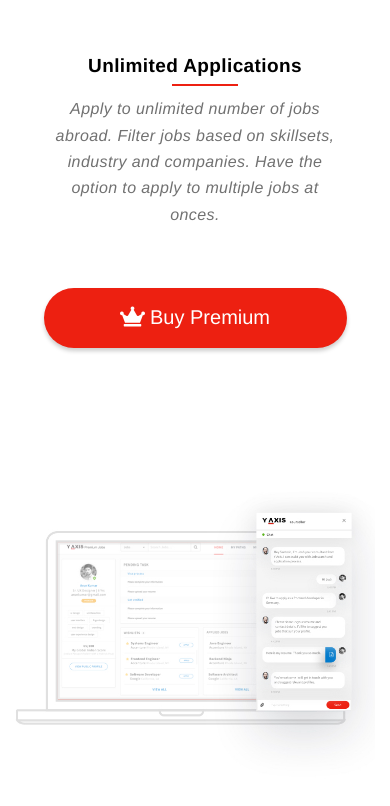
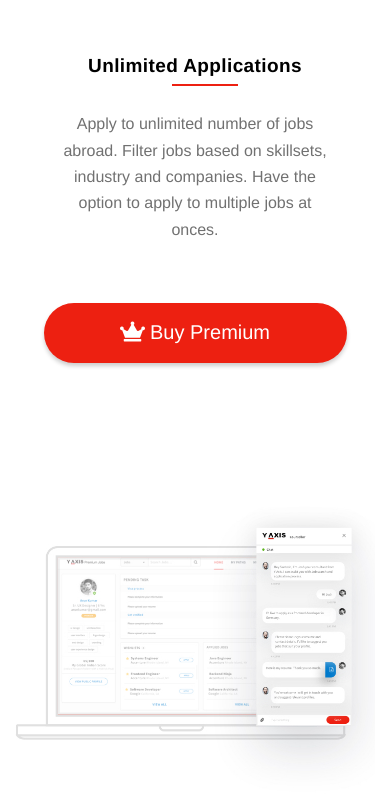
Before and after one commit to prashants975/Y-Axis, a website: page index.html in a window 390 px wide. Shown: the part 2398-3204 px from the top of the page. Drawn offline with nearby package versions, Linux system fonts and the light colour scheme.

Commit message:
padding fixes for content sections

```diff
--- a/main.css
+++ b/main.css
@@ -294,14 +294,11 @@ table tr:first-child th:first-child {
 
 
 .card-content{
-    margin-top: 30px;
+    margin-top: 50px;
     margin-bottom: 20px;
     font-size: 18px;
-    font-weight: normal;
-    font-style: italic;
-    font-stretch: normal;
+    font-weight: 300;
     line-height: 1.65;
-    letter-spacing: 0.4px;
     color: #717171;
 
 }
@@ -360,14 +357,11 @@ table tr:first-child th:first-child {
         color: #000000;
     }
     .card-content {
-        margin-top: 18px;
+        margin-top: 40px;
         margin-bottom: 15px;
         font-size: 17.5px;
-        font-weight: normal;
-        font-style: italic;
-        font-stretch: normal;
+        font-weight: 300;
         line-height: 1.65;
-        letter-spacing: 0.4px;
         color: #717171;
     }
     .button{
@@ -486,7 +480,7 @@ table tr:first-child th:first-child {
         padding-top: 3.5rem;
     }
     .card-content {
-        margin-top: 15px;
+        margin-top: 30px;
         margin-bottom: 15px;
         font-size: 13.5px;
     }
@@ -606,7 +600,7 @@ table tr:first-child th:first-child {
         text-align: center;
     }
     .card-content {
-        margin-top: 15px;
+        margin-top: 30px;
         margin-bottom: 25px;
         font-size: 16.0px;
         padding: 0 2rem;
```
